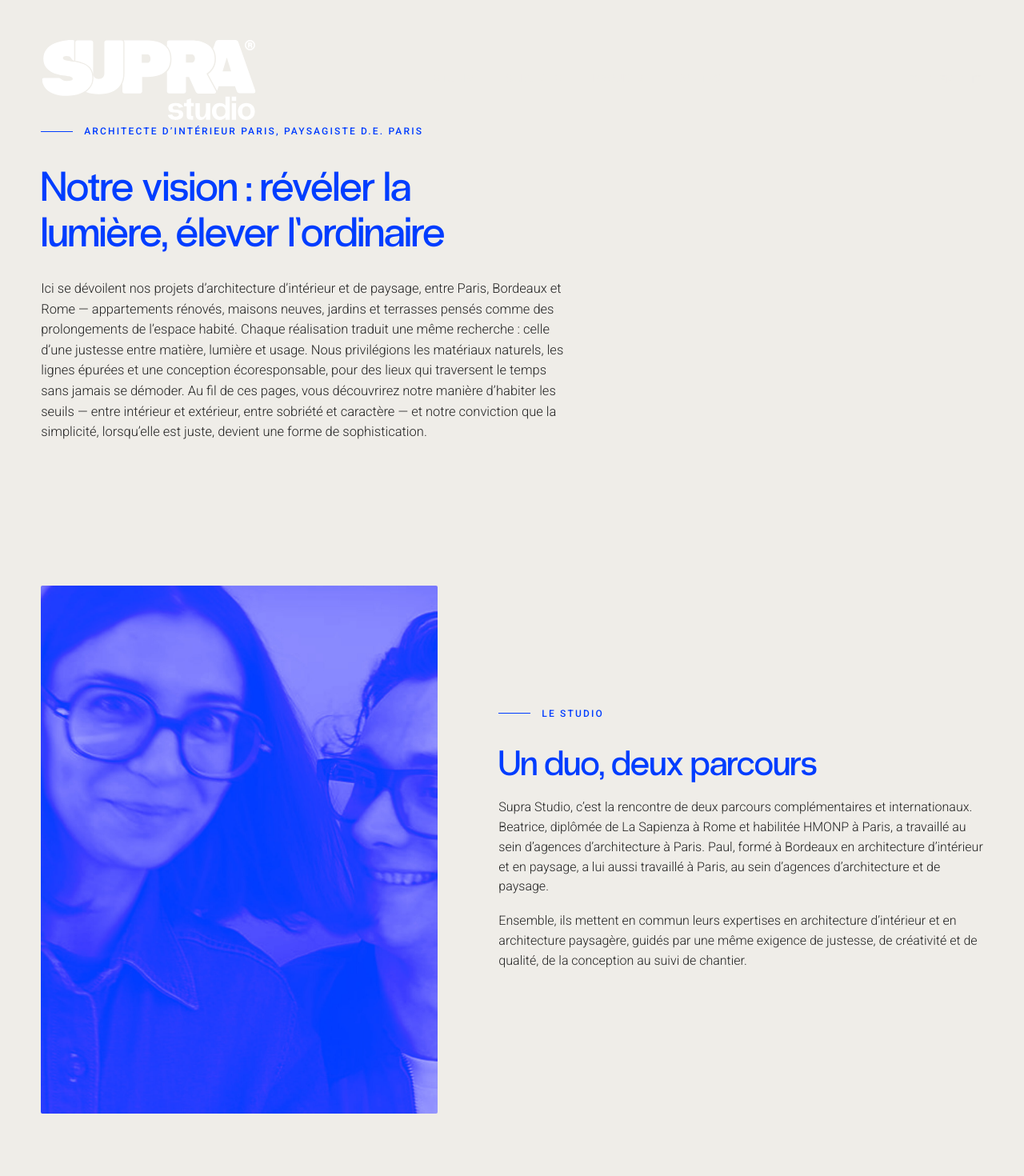
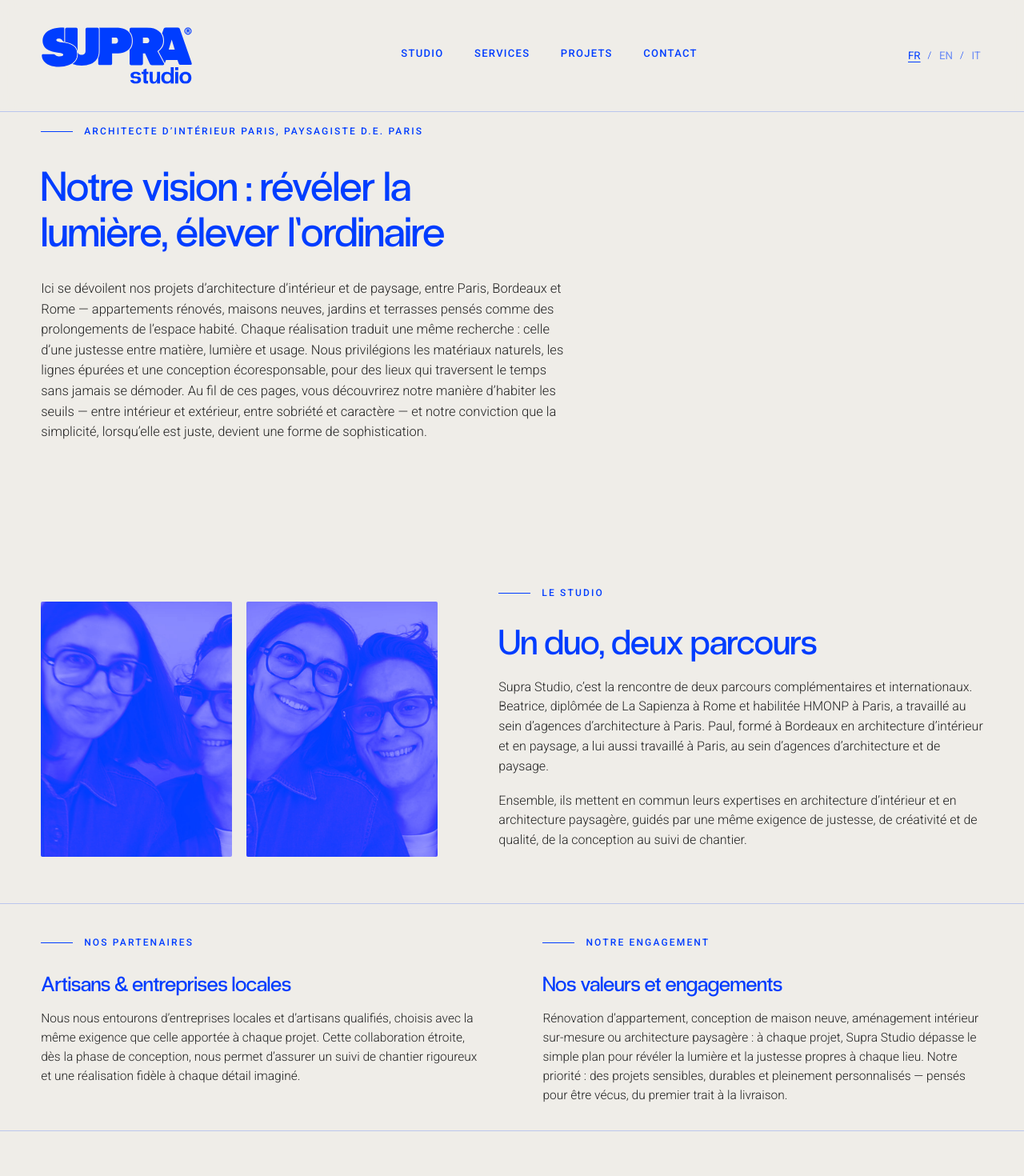
Before and after one commit to SupraStudio/Supra-Studio, a Next.js app in the folder supra-studio-nextjs/: page /studio in a window 1280 px wide. Shown: the top 1470 px of the page at 80% size. Built offline with nearby package versions, Linux system fonts and the light colour scheme.

Commit message:
Add files via upload

```diff
--- a/supra-studio-nextjs/app/contact/page.tsx
+++ b/supra-studio-nextjs/app/contact/page.tsx
@@ -14,7 +14,7 @@ export default function ContactPage() {
   return (
     <>
       <ScrollReveal />
-      <Header />
+      <Header hasHero={false} />
       <main style={{ paddingTop: "calc(var(--section-pad) + 40px)" }}>
         <Contact />
       </main>
--- a/supra-studio-nextjs/app/globals.css
+++ b/supra-studio-nextjs/app/globals.css
@@ -588,7 +588,7 @@ button { font-family: inherit; cursor: pointer; }
 /* ============================================
    STUDIO SPLIT
    ============================================ */
-.studio { padding: var(--section-pad) 0; }
+.studio { padding: var(--section-pad) 0 clamp(24px, 3vw, 40px); }
 .studio-grid {
   display: grid;
   grid-template-columns: 0.9fr 1.1fr;
@@ -612,6 +612,11 @@ button { font-family: inherit; cursor: pointer; }
   border: 6px solid var(--ivoire);
 }
 .studio-media-wrap { position: relative; }
+.studio-media-wrap.studio-duo {
+  display: grid;
+  grid-template-columns: 1fr 1fr;
+  gap: clamp(10px, 1.5vw, 18px);
+}
 
 .studio-text .section-title { margin-bottom: 22px; }
 .studio-text p { font-size: 16px; color: var(--charbon); margin: 0 0 18px; }
@@ -620,13 +625,14 @@ button { font-family: inherit; cursor: pointer; }
 @media (max-width: 860px) {
   .studio-grid { grid-template-columns: 1fr; }
   .studio-media.secondary { display: none; }
+  .studio-media-wrap.studio-duo { grid-template-columns: 1fr 1fr; }
 }
 
 /* ============================================
    TWO-COL: ARTISANS + VALEURS
    ============================================ */
 .split-two {
-  padding: var(--section-pad) 0 clamp(20px, 3vw, 32px);
+  padding: clamp(24px, 3vw, 40px) 0 clamp(20px, 3vw, 32px);
   border-top: 1px solid var(--bleu-line);
 }
 .split-two-grid {
--- a/supra-studio-nextjs/app/projets/page.tsx
+++ b/supra-studio-nextjs/app/projets/page.tsx
@@ -3,6 +3,7 @@ import Header from "@/components/Header";
 import Footer from "@/components/Footer";
 import ScrollReveal from "@/components/ScrollReveal";
 import Projects from "@/components/Projects";
+import Contact from "@/components/Contact";
 
 export const metadata: Metadata = {
   title: "Nos Projets — Supra Studio | Architecture d'intérieur & Paysage",
@@ -14,7 +15,7 @@ export default function ProjetsPage() {
   return (
     <>
       <ScrollReveal />
-      <Header />
+      <Header hasHero={false} />
       <main>
         <section className="page-hero">
           <div className="wrap reveal">
@@ -30,6 +31,7 @@ export default function ProjetsPage() {
           </div>
         </section>
         <Projects full />
+        <Contact />
       </main>
       <Footer />
     </>
--- a/supra-studio-nextjs/app/services/page.tsx
+++ b/supra-studio-nextjs/app/services/page.tsx
@@ -4,6 +4,7 @@ import Footer from "@/components/Footer";
 import ScrollReveal from "@/components/ScrollReveal";
 import Services from "@/components/Services";
 import MethodTimeline from "@/components/MethodTimeline";
+import Contact from "@/components/Contact";
 
 export const metadata: Metadata = {
   title: "Nos Services — Supra Studio | Architecture d'intérieur & Paysage",
@@ -15,10 +16,11 @@ export default function ServicesPage() {
   return (
     <>
       <ScrollReveal />
-      <Header />
+      <Header hasHero={false} />
       <main style={{ paddingTop: "calc(var(--section-pad) + 40px)" }}>
         <Services hideCta />
         <MethodTimeline />
+        <Contact />
       </main>
       <Footer />
     </>
--- a/supra-studio-nextjs/app/studio/page.tsx
+++ b/supra-studio-nextjs/app/studio/page.tsx
@@ -5,6 +5,7 @@ import ScrollReveal from "@/components/ScrollReveal";
 import Vision from "@/components/Vision";
 import Studio from "@/components/Studio";
 import SplitTwo from "@/components/SplitTwo";
+import Contact from "@/components/Contact";
 
 export const metadata: Metadata = {
   title: "Le Studio — Supra Studio | Architecte d'intérieur & Paysagiste Paris",
@@ -16,11 +17,12 @@ export default function StudioPage() {
   return (
     <>
       <ScrollReveal />
-      <Header />
+      <Header hasHero={false} />
       <main>
         <Vision />
         <Studio full />
         <SplitTwo />
+        <Contact />
       </main>
       <Footer />
     </>
--- a/supra-studio-nextjs/components/Header.tsx
+++ b/supra-studio-nextjs/components/Header.tsx
@@ -9,17 +9,18 @@ const NAV_LINKS = [
   { label: "Contact", href: "/contact" },
 ];
 
-export default function Header() {
-  const [scrolled, setScrolled] = useState(false);
+export default function Header({ hasHero = true }: { hasHero?: boolean }) {
+  const [scrolled, setScrolled] = useState(!hasHero);
   const [open, setOpen] = useState(false);
   const [lang, setLang] = useState<"FR" | "EN" | "IT">("FR");
 
   useEffect(() => {
+    if (!hasHero) return;
     const onScroll = () => setScrolled(window.scrollY > 40);
     onScroll();
     window.addEventListener("scroll", onScroll, { passive: true });
     return () => window.removeEventListener("scroll", onScroll);
-  }, []);
+  }, [hasHero]);
 
   useEffect(() => {
     document.body.style.overflow = open ? "hidden" : "";
--- a/supra-studio-nextjs/components/Studio.tsx
+++ b/supra-studio-nextjs/components/Studio.tsx
@@ -2,10 +2,16 @@ export default function Studio({ full = false }: { full?: boolean }) {
   return (
     <section className="studio" id="studio">
       <div className="wrap studio-grid">
-        <div className="studio-media-wrap reveal">
+        <div className="studio-media-wrap reveal studio-duo">
           <div className="studio-media">
             <img
               src="/assets/images/fondateurs.jpg"
+              alt="Beatrice et Paul, fondateurs de Supra Studio"
+            />
+          </div>
+          <div className="studio-media">
+            <img
+              src="/assets/images/fondateurs2.jpg"
               alt="Beatrice et Paul, fondateurs de Supra Studio"
             />
           </div>
```
Also changed, not shown: supra-studio-nextjs/public/assets/images/fondateurs2.jpg (added).
